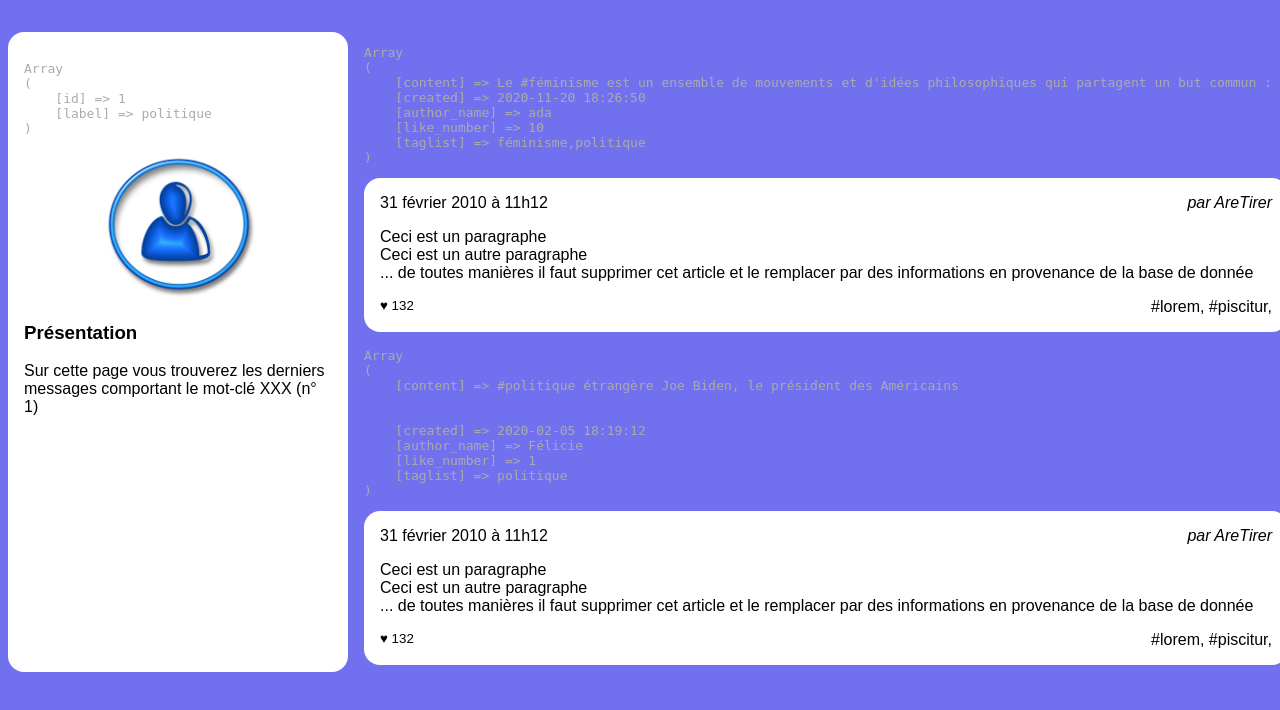
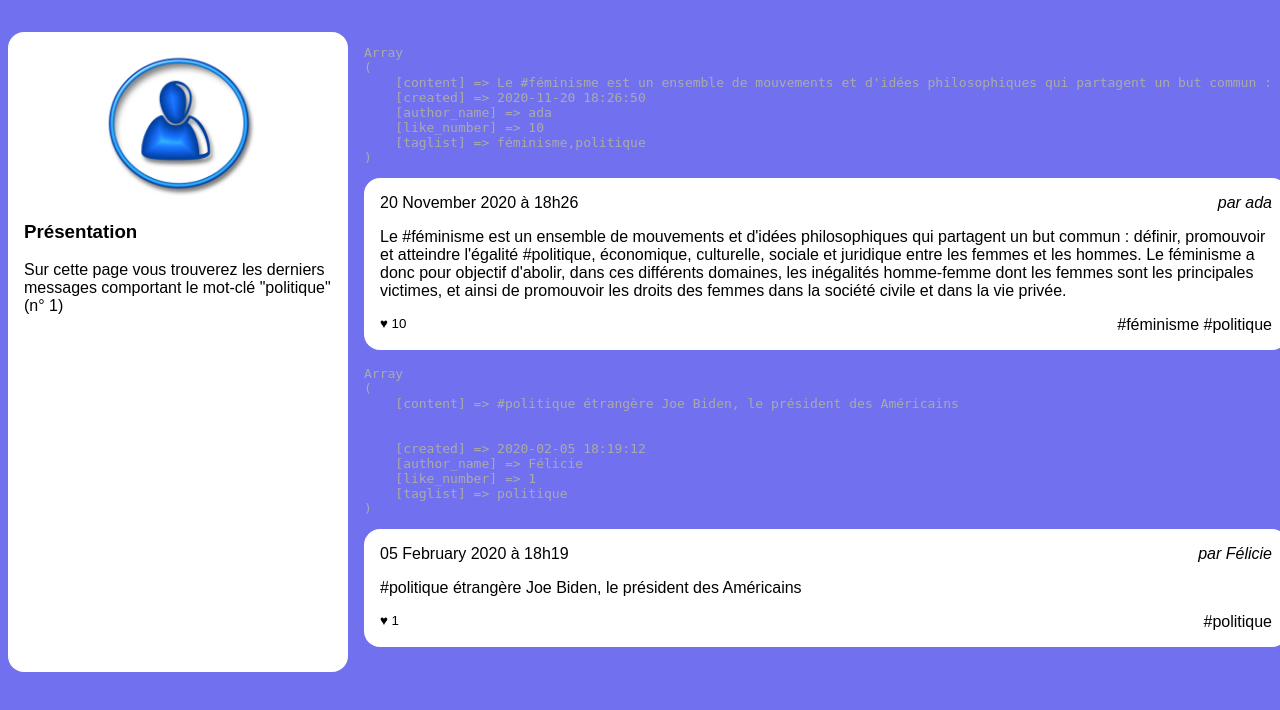
Before and after one commit to adatechschool/projet-collectif-reseau-social-php-charvinnai_socialnetwork, a PHP site: page /tags.php?tag_id=1 in a window 1280 px wide. Shown: the part 90-800 px from the top of the page. Run offline with PHP 8.4, Linux system fonts and the light colour scheme; data comes from the database, SQL or seed files in the repository.

Commit message:
fichier tag ok

```diff
--- a/tags.php
+++ b/tags.php
@@ -52,13 +52,13 @@
                 $lesInformations = $mysqli->query($laQuestionEnSql);
                 $tag = $lesInformations->fetch_assoc();
                 //@todo: afficher le résultat de la ligne ci dessous, remplacer XXX par le label et effacer la ligne ci-dessous
-                echo "<pre>" . print_r($tag, 1) . "</pre>";
+                // echo "<pre>" . print_r($tag, 1) . "</pre>";
                 ?>
                 <img src="user.jpg" alt="Portrait de l'utilisatrice"/>
                 <section>
                     <h3>Présentation</h3>
                     <p>Sur cette page vous trouverez les derniers messages comportant
-                        le mot-clé XXX
+                        le mot-clé "<?php echo $tag['label'] ?>"
                         (n° <?php echo $tagId ?>)
                     </p>
 
@@ -96,25 +96,29 @@
                  */
                 while ($post = $lesInformations->fetch_assoc())
                 {
+                    $tags = explode(',', $post['taglist']);
+
+                    $originalDate = $post['created'];
+                    // Convertir la chaîne de date en timestamp Unix
+                    $unixTime = strtotime($originalDate);
+                    // Convertir le timestamp Unix en chaîne de date dans le format souhaité
+                    $newDate = date("d F Y à H\hi", $unixTime);
 
                     echo "<pre>" . print_r($post, 1) . "</pre>";
                     ?>
                     <article>
                         <h3>
-                            <time datetime='2020-02-01 11:12:13' >31 février 2010 à 11h12</time>
+                            <time><?php echo $newDate ?></time>
                         </h3>
-                        <address>par AreTirer</address>
+                        <address>par <?php echo $post['author_name'] ?></address>
                         <div>
-                            <p>Ceci est un paragraphe</p>
-                            <p>Ceci est un autre paragraphe</p>
-                            <p>... de toutes manières il faut supprimer cet
-                                article et le remplacer par des informations en
-                                provenance de la base de donnée</p>
+                            <p><?php echo $post['content'] ?></p>
                         </div>
                         <footer>
-                            <small>♥ 132</small>
-                            <a href="">#lorem</a>,
-                            <a href="">#piscitur</a>,
+                            <small>♥ <?php echo $post['like_number'] ?></small>
+                            <?php foreach ($tags as $tag) { ?>
+                            <a href=""><?php echo "#" . trim($tag) ?></a>
+                            <?php } ?>
                         </footer>
                     </article>
                 <?php } ?>
```
